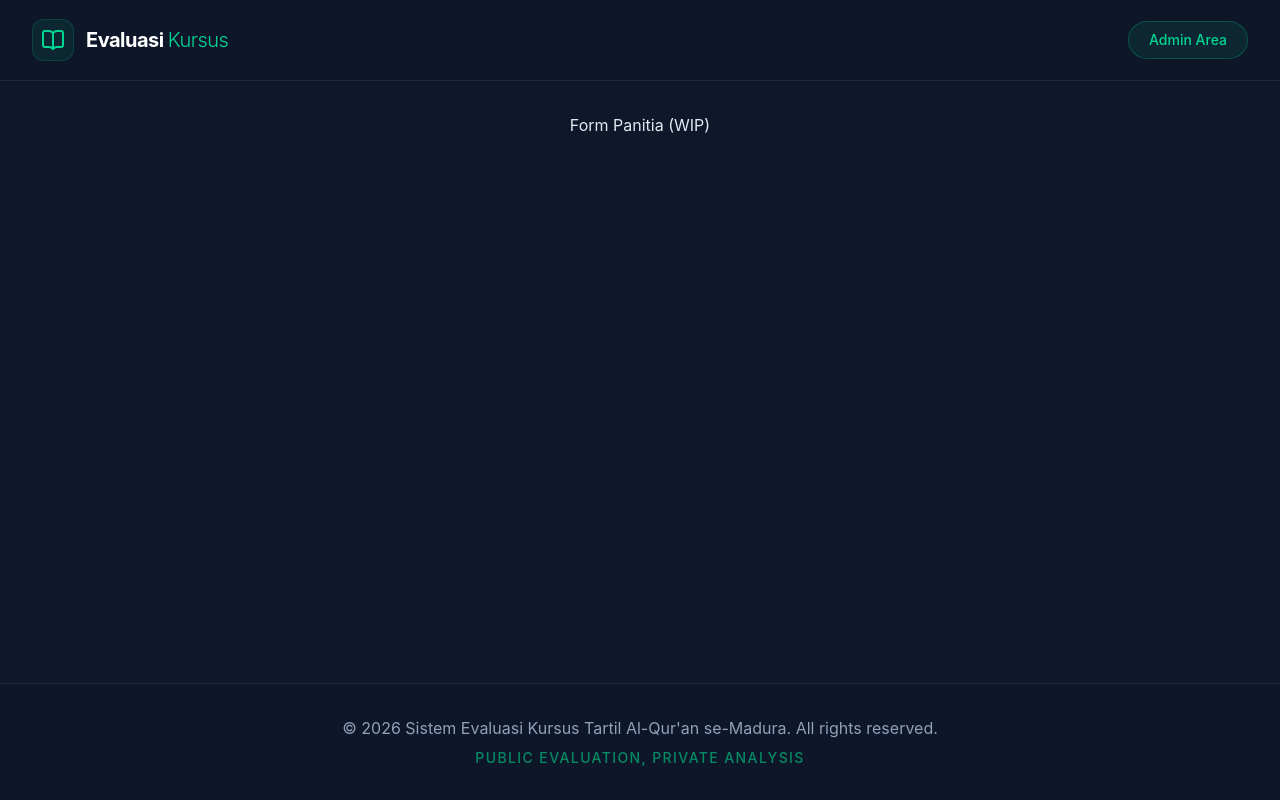
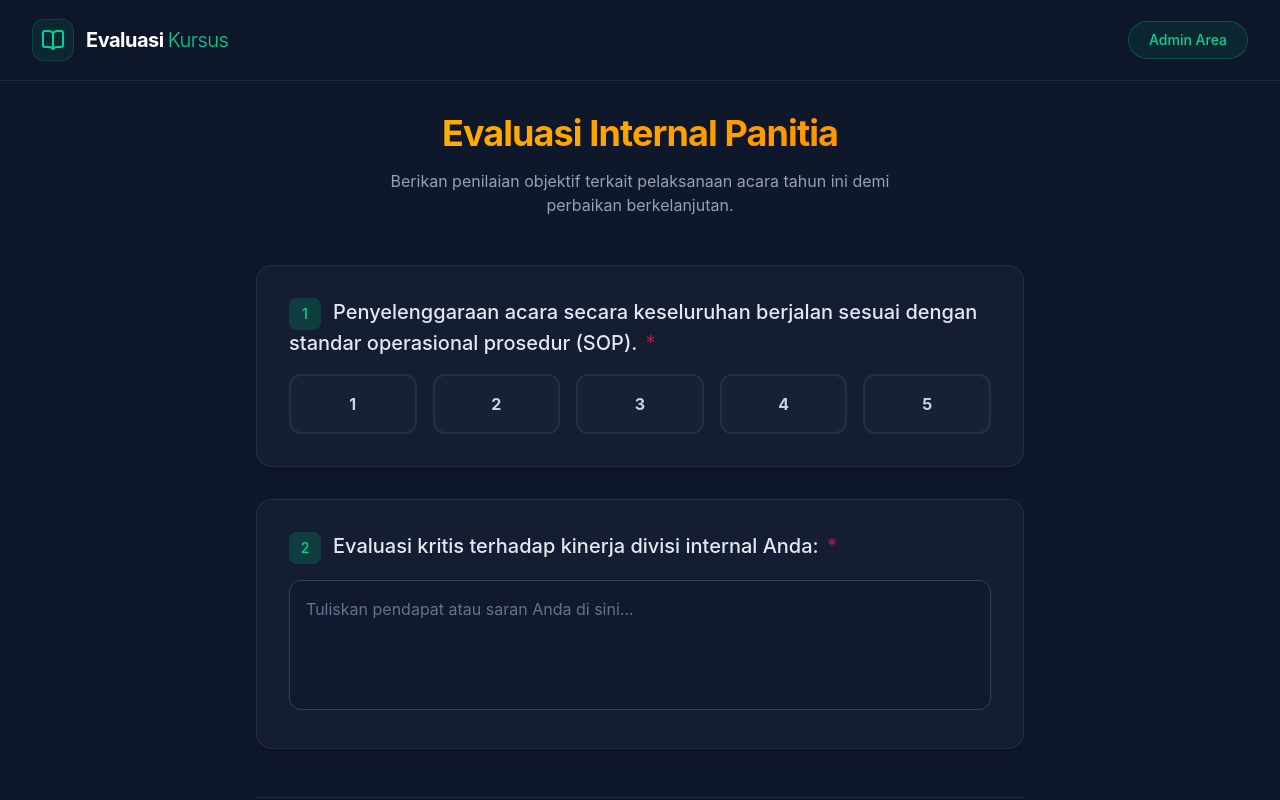
Before and after one commit to Mustofa12312/evaluasi_kursus_miq, a React (Vite) app: page /evaluasi/panitia in a window 1280 px wide. Shown: the top 800 px of the page. Built offline with nearby package versions, Linux system fonts and the light colour scheme.

Commit message:
saya sidaj berusaha semaksimal mungkin

```diff
--- a/src/App.jsx
+++ b/src/App.jsx
@@ -3,6 +3,9 @@ import PublicLayout from './components/layout/PublicLayout';
 import AdminLayout from './components/layout/AdminLayout';
 import Home from './pages/public/Home';
 import PesertaForm from './pages/public/PesertaForm';
+import PendampingForm from './pages/public/PendampingForm';
+import MuallimForm from './pages/public/MuallimForm';
+import PanitiaForm from './pages/public/PanitiaForm';
 import AdminDashboard from './pages/admin/Dashboard';
 import EvaluasiPeserta from './pages/admin/EvaluasiPeserta';
 import KritikSaran from './pages/admin/KritikSaran';
@@ -17,9 +20,9 @@ function App() {
         <Route path="/" element={<PublicLayout />}>
           <Route index element={<Home />} />
           <Route path="evaluasi/peserta" element={<PesertaForm />} />
-          <Route path="evaluasi/pendamping" element={<div className="container mt-8 text-center">Form Pendamping (WIP)</div>} />
-          <Route path="evaluasi/muallim" element={<div className="container mt-8 text-center">Form Muallim (WIP)</div>} />
-          <Route path="evaluasi/panitia" element={<div className="container mt-8 text-center">Form Panitia (WIP)</div>} />
+          <Route path="evaluasi/pendamping" element={<PendampingForm />} />
+          <Route path="evaluasi/muallim" element={<MuallimForm />} />
+          <Route path="evaluasi/panitia" element={<PanitiaForm />} />
         </Route>
 
         {/* Admin Routes */}
--- /dev/null
+++ b/src/pages/public/PanitiaForm.jsx
@@ -0,0 +1,85 @@
+import { useState, useEffect } from 'react';
+import { useNavigate } from 'react-router-dom';
+import { getQuestionsByRole, submitEvaluation } from '../../services/db';
+import DynamicForm from '../../components/form/DynamicForm';
+import { CheckCircle } from 'lucide-react';
+
+export default function PanitiaForm() {
+  const navigate = useNavigate();
+
+  const [isSubmitting, setIsSubmitting] = useState(false);
+  const [isSuccess, setIsSuccess] = useState(false);
+
+  const [questions, setQuestions] = useState([]);
+  const [loading, setLoading] = useState(true);
+
+  // Fetch initial data
+  useEffect(() => {
+    getQuestionsByRole('panitia').then(data => {
+      setQuestions(data);
+      setLoading(false);
+    });
+  }, []);
+
+  const handleFormSubmit = async (formData) => {
+    setIsSubmitting(true);
+    const evaluationData = {
+      role: 'panitia',
+      context: { programId: 'all', classId: 'all' }, // Panitia mengevaluasi secara keseluruhan
+      answers: formData,
+      submittedAt: new Date().toISOString()
+    };
+
+    try {
+      await submitEvaluation(evaluationData);
+      setIsSuccess(true);
+    } catch (error) {
+      console.error("Gagal mengirim:", error);
+      alert("Terjadi kesalahan saat mengirim evaluasi.");
+    } finally {
+      setIsSubmitting(false);
+    }
+  };
+
+  // Render Success Page
+  if (isSuccess) {
+    return (
+      <div className="max-w-2xl mx-auto text-center py-24 animate-slide-up px-4">
+        <div className="relative w-32 h-32 mx-auto mb-8 flex justify-center items-center">
+          <div className="absolute inset-0 bg-emerald-500/20 rounded-full animate-ping"></div>
+          <div className="relative bg-emerald-500/20 p-6 rounded-full border-2 border-emerald-500/50 backdrop-blur-md">
+            <CheckCircle size={64} className="text-emerald-400 drop-shadow-[0_0_15px_rgba(16,185,129,0.5)]" />
+          </div>
+        </div>
+        <h1 className="text-5xl text-slate-100 font-display font-bold mb-6">Terima Kasih, Tim Panitia!</h1>
+        <p className="text-xl text-slate-400 mb-12 leading-relaxed">
+          Evaluasi internal Anda sangat krusial untuk penyelenggaraan yang lebih baik dan profesional di tahun berikutnya.
+        </p>
+        <button onClick={() => navigate('/')} className="bg-slate-800 hover:bg-slate-700 text-white px-8 py-4 rounded-xl border border-slate-600 transition-colors font-medium">
+          Kembali ke Beranda
+        </button>
+      </div>
+    );
+  }
+
+  return (
+    <div className="max-w-4xl mx-auto py-8 px-4 sm:px-6">
+      <div className="mb-12">
+        <h1 className="text-4xl text-center font-display font-bold text-transparent bg-clip-text bg-gradient-to-r from-amber-400 to-orange-400 mb-4">
+          Evaluasi Internal Panitia
+        </h1>
+        <p className="text-center text-slate-400 max-w-xl mx-auto">
+          Berikan penilaian objektif terkait pelaksanaan acara tahun ini demi perbaikan berkelanjutan.
+        </p>
+      </div>
+
+      <div className="min-h-[500px]">
+        <DynamicForm
+          questions={questions}
+          onSubmit={handleFormSubmit}
+          loading={loading || isSubmitting}
+        />
+      </div>
+    </div>
+  );
+}
```
